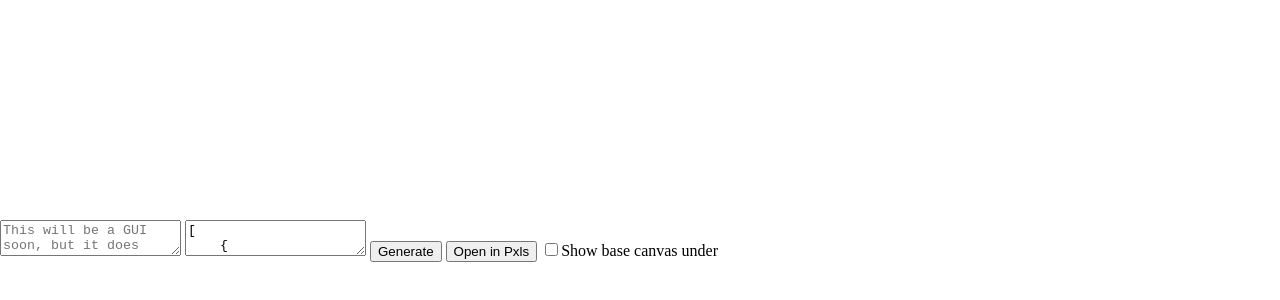
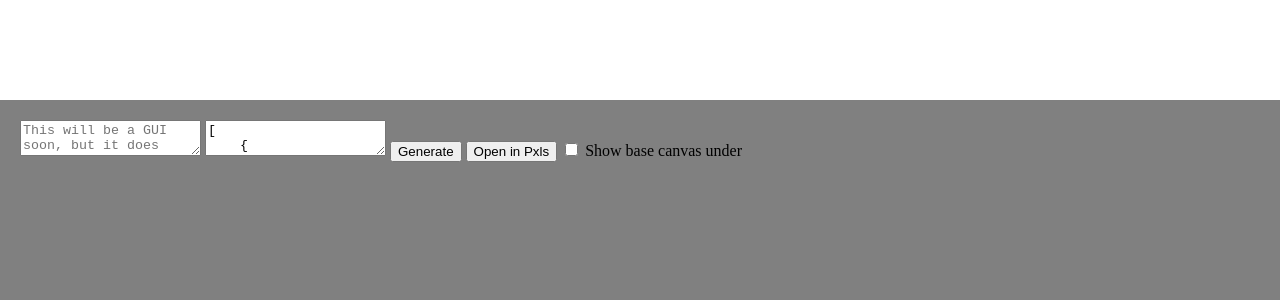
Before and after one commit to haykam821/Pxls-Template-Stacker, a plain HTML site: page index.html in a window 1280 px wide. Shown: the part 460-760 px from the top of the page. Drawn offline with Linux system fonts and the light colour scheme.

Commit message:
Clever CSS?

```diff
--- /dev/null
+++ b/index.css
@@ -0,0 +1,30 @@
+.preloader {
+    display: none;
+}
+
+#canvas {
+    background-size: cover;
+}
+
+body {
+    margin: 0px;
+    padding: 0px;
+    overflow: hidden;
+}
+
+#canvasWrap {
+    position: absolute;
+    top: 0px;
+    left: 0px;
+    width: 100%;
+}
+
+#uiBotWrapper {
+    position: absolute;
+    padding: 20px;
+    background-color: gray;
+    width: 100%;
+    height: 25%;
+    bottom: 0px;
+    left: 0px;
+}
--- a/index.html
+++ b/index.html
@@ -5,18 +5,24 @@
 	<link rel="shortcut icon" href="favicon.ico" />
 	<link rel="manifest" href="manifest.json">
 	<script src="index.js" defer></script>
+	<link rel="stylesheet" href="index.css" />
 
-	<img style="display: none;" src="https://pxlsfiddle.com/board" />
+	<img class="preloader" src="https://pxlsfiddle.com/board" />
 </head>
 
 <body>
-<canvas style="background-size: cover;" width="1280px" height="720px" id="canvas">Use latest Chrome pls</canvas>
+	<div id="canvasWrap">
+		<canvas width="1280px" height="720px" id="canvas">
+			<p>Use latest Chrome pls</p>
+		</canvas>
+	</div>
 	<div id="uiBotWrapper">
 		<textarea id="guiholder" placeholder="This will be a GUI soon, but it does nothing RN"></textarea>
 		<textarea id="json" placeholder="JSON array of objects containing image URL, X offset, and Y offset"></textarea>
 		<button id="clickity">Generate</button>
 		<button id="newtabity">Open in Pxls</button>
-		<input type="checkbox" id="baseUnder"><label for="baseUnder">Show base canvas under</label>
+		<input type="checkbox" id="baseUnder">
+		<label for="baseUnder">Show base canvas under</label>
 	</div>
 </body>
 
--- a/index.js
+++ b/index.js
@@ -15,9 +15,6 @@ if (localStorage && localStorage.savedJSON) {
 		"y": 184,
 	}], undefined, 4);
 }
-
-document.body.style.margin = 0;
-document.body.style.padding = 0;
 
 document.getElementById("canvas").style.width = window.innerWidth;
 document.getElementById("canvas").style.height = window.innerHeight - 120;
```
